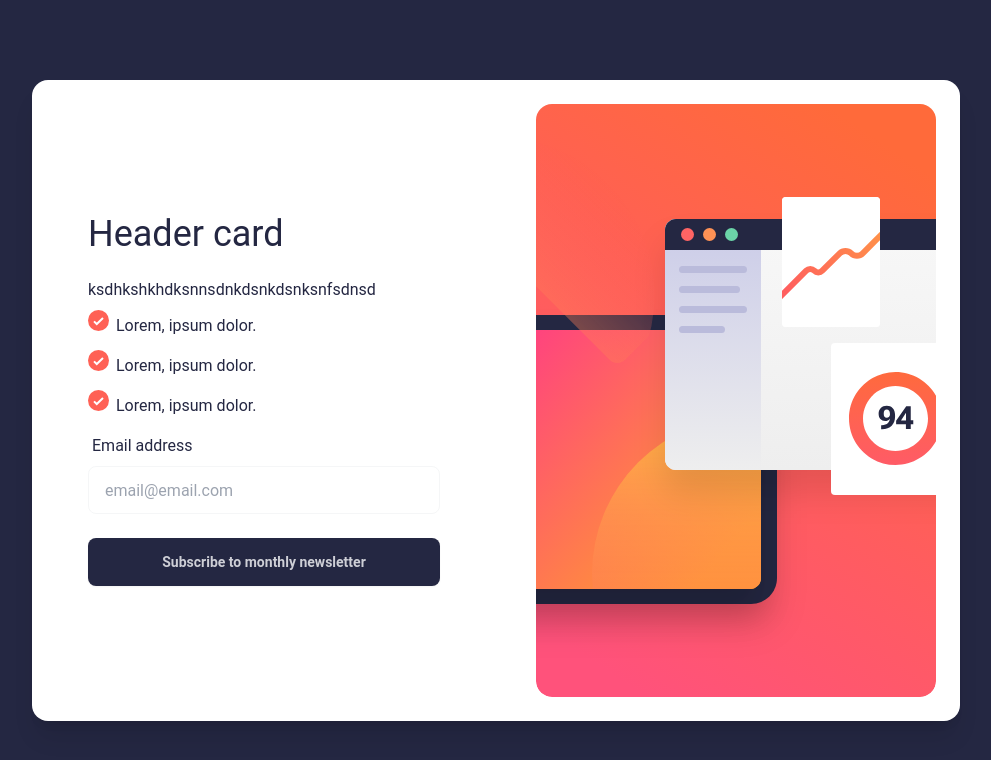
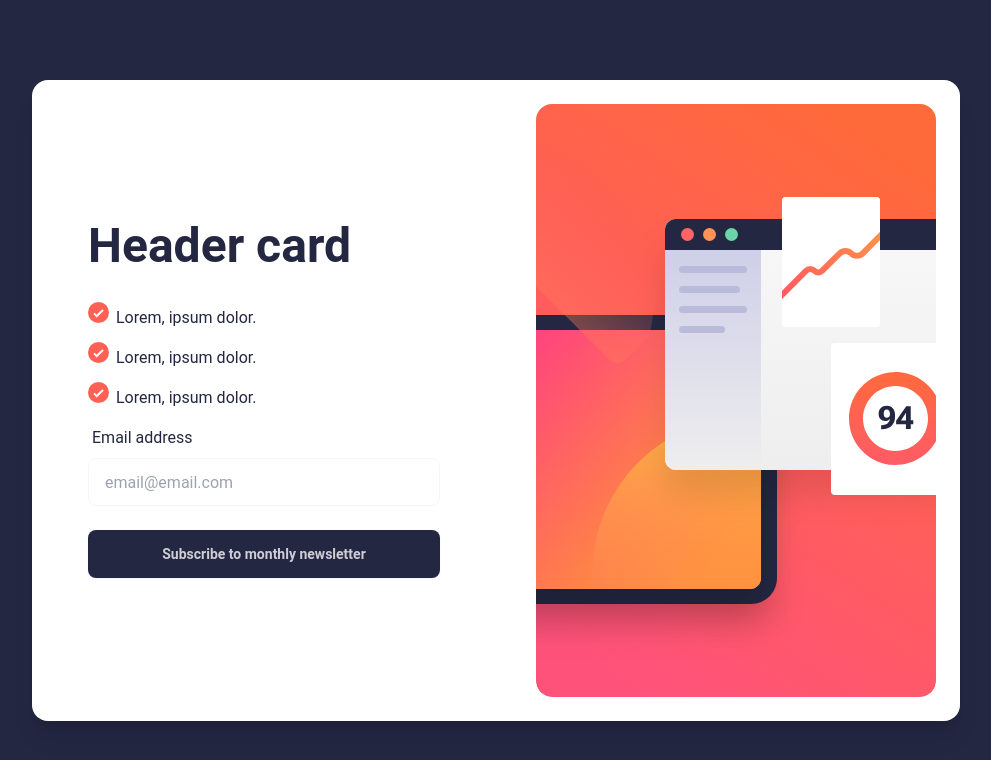
Before and after one commit to Hcmwebs/newsletter-sign-up-with-success-message, a React (Vite) app: page / in a window 1280 px wide. Shown: the top 760 px of the page, without its empty margins (144-1135 px from the left). Built offline with nearby package versions, Linux system fonts and the light colour scheme.

Commit message:
added span prop to the title component

```diff
--- a/src/components/Title.jsx
+++ b/src/components/Title.jsx
@@ -1,10 +1,14 @@
 import React from 'react';
 
-const Title = ({ header, text }) => {
+const Title = ({ header, text1, textSpan, text2 }) => {
 	return (
 		<div className='grid grid-cols-1 gap-y-6'>
-			<h1 className='text-4xl'>{header}</h1>
-			<p className='text-base'>{text}</p>
+			<h1 className='text-4xl lg:text-5xl font-bold'>{header}</h1>
+			<p className='text-base font-normal'>
+				{text1}
+				<b>{textSpan}</b>
+				{text2}
+			</p>
 		</div>
 	);
 };
```
